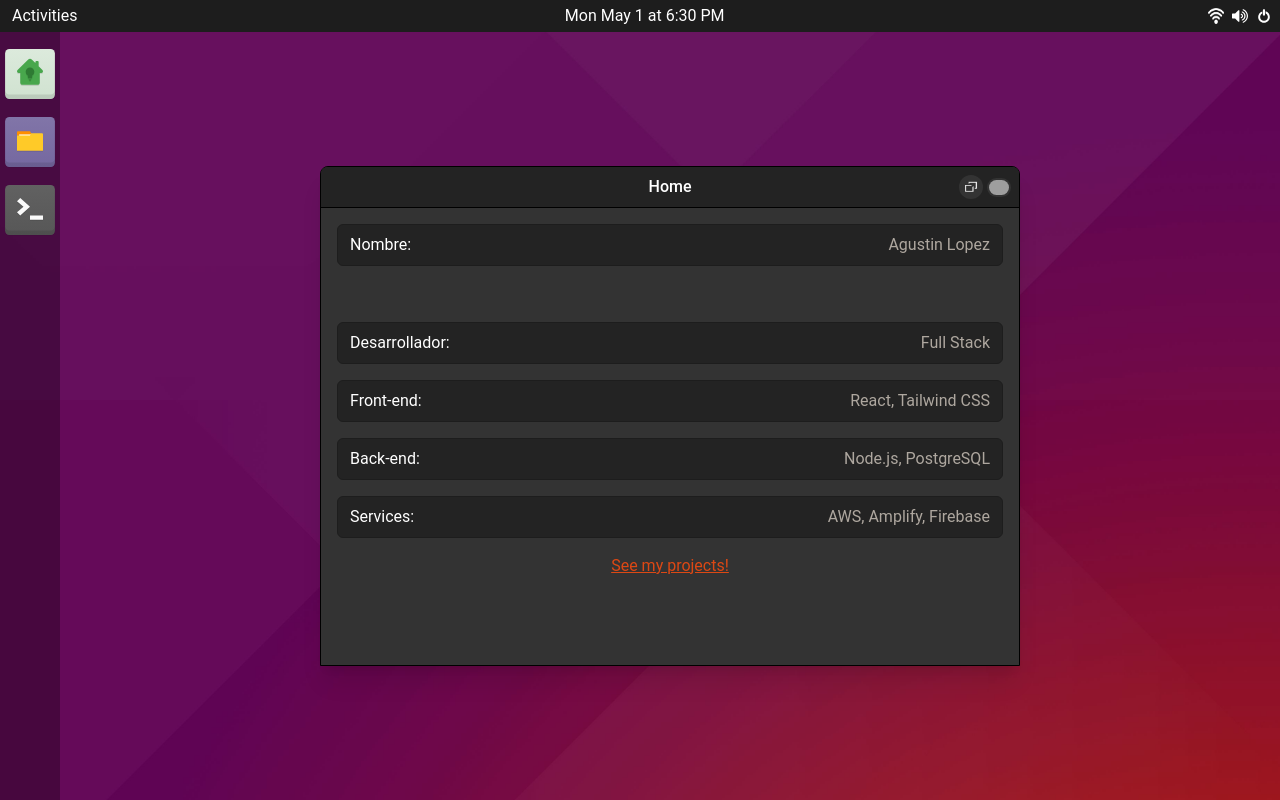
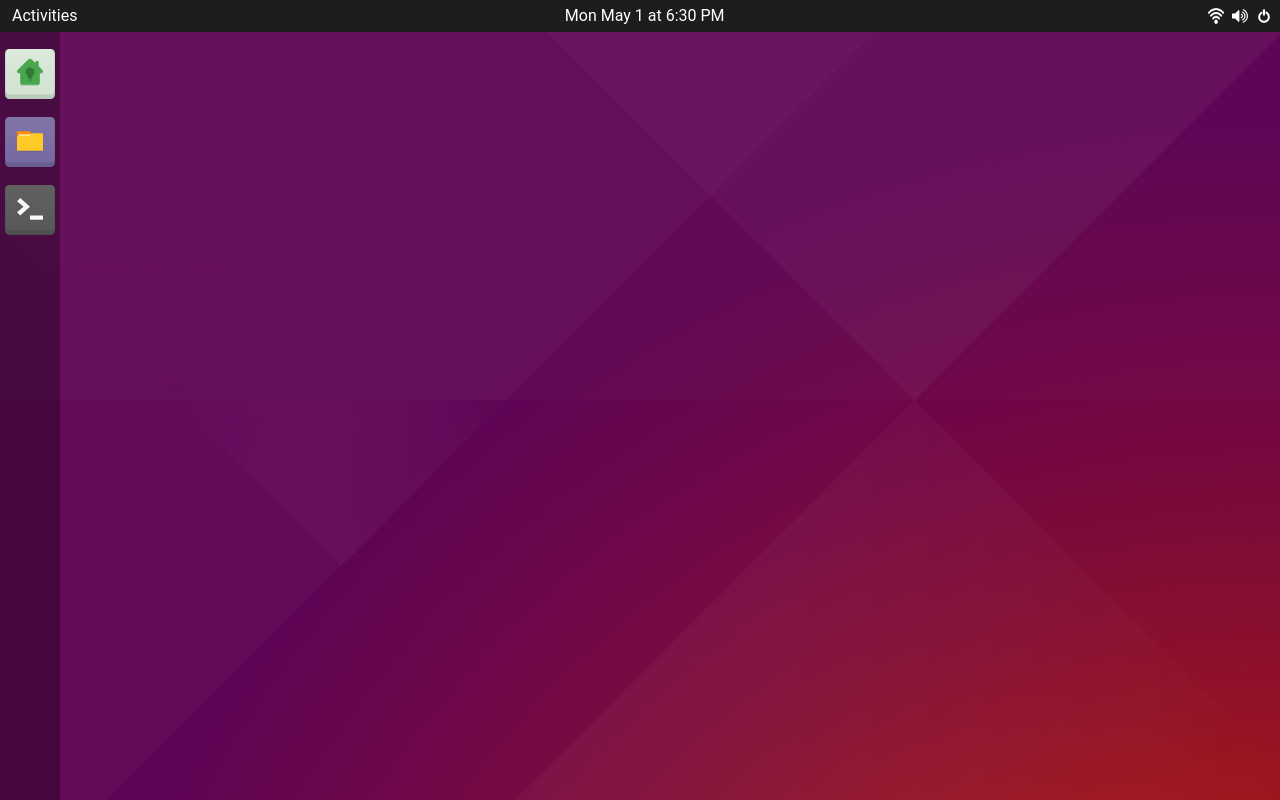
Before and after one commit to agustinlopez9/my-portfolio, a Next.js app: page / in a window 1280 px wide. Built offline with nearby package versions, Linux system fonts and the light colour scheme; grey boxes are pictures that could not be loaded.

Commit message:
add animations and default route

```diff
--- a/next.config.js
+++ b/next.config.js
@@ -1,6 +1,15 @@
 /** @type {import('next').NextConfig} */
 const nextConfig = {
   reactStrictMode: true,
+  async redirects() {
+    return [
+      {
+        source: "/",
+        destination: "/preview",
+        permanent: true,
+      },
+    ];
+  },
 }
 
 module.exports = nextConfig
--- a/src/components/Navbar.jsx
+++ b/src/components/Navbar.jsx
@@ -1,9 +1,10 @@
 import { useState, useEffect } from "react"
+import { usePathname } from 'next/navigation'
 import Link from "next/link"
 
 const Navbar = ({ children }) => {
   const [time, setTime] = useState()
-
+  const pathname = usePathname()
   useEffect(() => {
     const options = { weekday: 'short', month: 'long', day: 'numeric', hour: 'numeric', minute: 'numeric' };
     setInterval(function() {
@@ -30,17 +31,17 @@ const Navbar = ({ children }) => {
       <navbar className="absolute bg-black/30 w-[60px] left-0 bottom-0 top-8">
         <ul className="mt-2">
           <li className="p-1">
-            <Link href="/">
+            <Link href={pathname === "/preview" ? "/" : "/preview"}>
               <img className="my-1" src="/home.svg" alt="home" />
             </Link>
           </li>
           <li className="p-1">
-            <Link href="/projects">
+            <Link href={pathname === "/projects" ? "/" : "/projects"}>
               <img className="my-1" src="/projects.svg" alt="projects" />
             </Link>
           </li>
           <li className="p-1">
-            <Link href="/terminal">
+            <Link href={pathname === "/terminal" ? "/" : "/terminal"}>
               <img className="my-1" src="/terminal.svg" alt="terminal" />
             </Link>
           </li>
--- a/src/pages/_app.js
+++ b/src/pages/_app.js
@@ -1,11 +1,11 @@
+import { useState } from "react"
+import { useRouter } from "next/router"
+import { AnimatePresence, motion } from "framer-motion"
+import Navbar from "../components/Navbar"
 import "@/styles/globals.css"
-import Navbar from "../components/Navbar"
-import { AnimatePresence, motion } from "framer-motion"
-import { useRouter } from "next/router"
 
 export default function App({ Component, pageProps }) {
   const router = useRouter()
-
   return (
     <Navbar>
       <AnimatePresence mode="wait">
@@ -21,15 +21,15 @@ export default function App({ Component, pageProps }) {
           variants={{
             initialState: {
               opacity: 0,
-              top: 20,
+              transform: "translate(-50%, -35%) scale(25%)"
             },
             animateState: {
               opacity: 1,
-              top: 0,
+              transform: `translate(0,0) scale(100%)`,
             },
             exitState: {
               opacity: 0,
-              top: -20,
+              transform: "translate(-50%, -35%) scale(25%)"
             },
           }}
         >
--- a/src/pages/index.jsx
+++ b/src/pages/index.jsx
@@ -1,67 +1,3 @@
-import { useState, useEffect, useRef } from "react"
-import Link from "next/link"
-import Draggable from "react-draggable"
-
 export default function Home() {
-  const [fullScreen, setFullScreen] = useState(false)
-  const [dragging, setDragging] = useState(false)
-  const [position, setPosition] = useState("")
-  const windowRef = useRef(null)
-
-  useEffect(() => {
-    if (fullScreen && windowRef.current) {
-      setPosition(windowRef.current.style.transform)
-      windowRef.current.style.transform = "translate(0, 0)"
-    } else {
-      windowRef.current.style.transform = position
-    }
-  }, [fullScreen])
-
-  return (
-    <Draggable bounds="parent" onStart={() => setDragging(true)} onStop={() => setDragging(false)} disabled={fullScreen}>
-      <div
-        className={`window-container ${fullScreen ? "w-full h-full" : ""} bg-ubuntu-6 rounded-t-lg ${dragging ? "" : "transition-all"}`}
-        ref={windowRef}
-      >
-        <div className="relative p-2 bg-ubuntu-8 border-b border-black rounded-t-md">
-          <h2 className="block mx-auto text-center font-medium">Home</h2>
-          <div className="absolute inset-0 flex items-center gap-1 justify-end p-2 mr-auto">
-            <img
-              src="/maximize.svg"
-              width="24px"
-              alt="maximize"
-              className="cursor-pointer bg-ubuntu-6 p-0.5 rounded-full"
-              onClick={() => setFullScreen(!fullScreen)}
-            />
-            <Link href={"/"}>
-              <img src="/close.svg" width="24px" alt="close" className="cursor-pointer bg-ubuntu-6 p-0.5 rounded-full" />
-            </Link>
-          </div>
-        </div>
-        <div className="mx-auto mt-4 max-w-[1080px]">
-          <p className="home-title">
-            Nombre: <span className="text-ubuntu-5">Agustin Lopez</span>
-          </p>
-          <br />
-          <p className="home-title">
-            Desarrollador: <span className="text-ubuntu-5">Full Stack</span>
-          </p>
-          <p className="home-title">
-            Front-end: <span className="text-ubuntu-5">React, Tailwind CSS</span>
-          </p>
-          <p className="home-title">
-            Back-end: <span className="text-ubuntu-5">Node.js, PostgreSQL</span>
-          </p>
-          <p className="home-title">
-            Services: <span className="text-ubuntu-5">AWS, Amplify, Firebase</span>
-          </p>
-        </div>
-        <div className="block text-center">
-        <Link href={"/projects"} className="text-ubuntu-1 underline">
-          See my projects!
-        </Link>
-        </div>
-      </div>
-    </Draggable>
-  )
+  return <div></div>
 }
--- /dev/null
+++ b/src/pages/preview.jsx
@@ -0,0 +1,68 @@
+import { useState, useEffect, useRef } from "react"
+import Link from "next/link"
+import Draggable from "react-draggable"
+
+export default function Home() {
+  const [fullScreen, setFullScreen] = useState(null)
+  const [position, setPosition] = useState(false)
+  const [dragging, setDragging] = useState(false)
+  const windowRef = useRef(null)
+
+  useEffect(() => {
+    if (fullScreen && windowRef.current) {
+      setPosition(windowRef.current.style.transform)
+      windowRef.current.style.transform = "translate(0, 0)"
+    } else if (fullScreen === false && fullScreen !== null) {
+      windowRef.current.style.transform = position
+    }
+  }, [fullScreen])
+
+  return (
+    <Draggable bounds="parent" onStart={() => setDragging(true)} onStop={() => setDragging(false)} disabled={fullScreen}>
+      <div
+        className={`window-container ${fullScreen ? "w-full h-full" : ""} bg-ubuntu-6 rounded-t-lg ${dragging ? "" : "transition-all"}`}
+        ref={windowRef}
+      >
+        <div className="relative p-2 bg-ubuntu-8 border-b border-black rounded-t-md">
+          <h2 className="block mx-auto text-center font-medium">Home</h2>
+          <div className="absolute inset-0 flex items-center gap-1 justify-end p-2 mr-auto">
+            <Link href={"/"}></Link>
+            <img
+              src="/maximize.svg"
+              width="24px"
+              alt="maximize"
+              className="cursor-pointer bg-ubuntu-6 p-0.5 rounded-full"
+              onClick={() => setFullScreen(!fullScreen)}
+            />
+            <Link href={"/"}>
+              <img src="/close.svg" width="24px" alt="close" className="cursor-pointer bg-ubuntu-6 p-0.5 rounded-full" />
+            </Link>
+          </div>
+        </div>
+        <div className="mx-auto mt-4 max-w-[1080px]">
+          <p className="home-title">
+            Nombre: <span className="text-ubuntu-5">Agustin Lopez</span>
+          </p>
+          <br />
+          <p className="home-title">
+            Desarrollador: <span className="text-ubuntu-5">Full Stack</span>
+          </p>
+          <p className="home-title">
+            Front-end: <span className="text-ubuntu-5">React, Tailwind CSS</span>
+          </p>
+          <p className="home-title">
+            Back-end: <span className="text-ubuntu-5">Node.js, PostgreSQL</span>
+          </p>
+          <p className="home-title">
+            Services: <span className="text-ubuntu-5">AWS, Amplify, Firebase</span>
+          </p>
+        </div>
+        <div className="block text-center">
+          <Link href={"/projects"} className="text-ubuntu-1 underline">
+            See my projects!
+          </Link>
+        </div>
+      </div>
+    </Draggable>
+  )
+}
```
